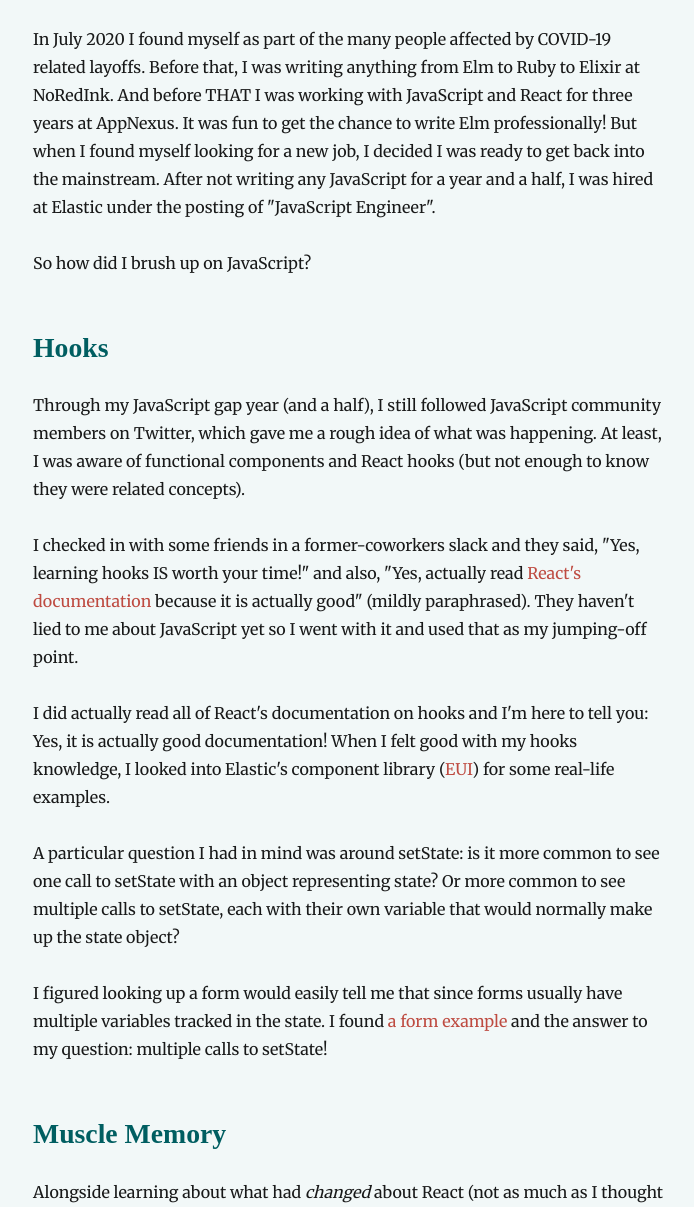
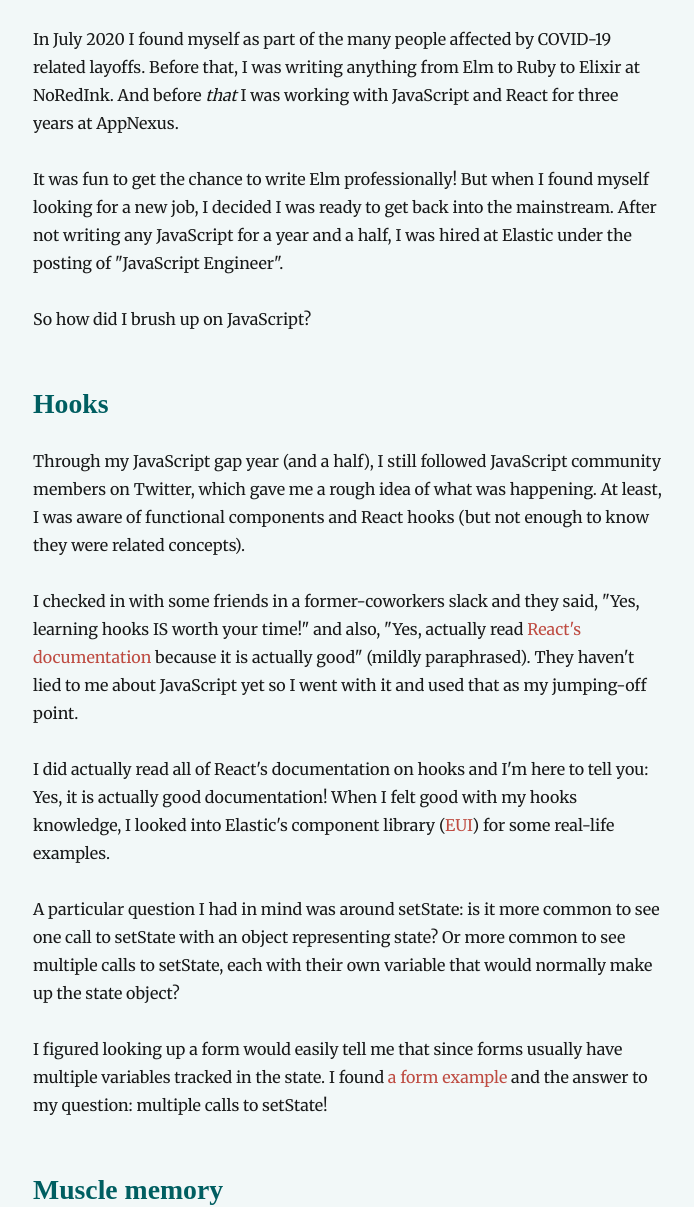
Before and after one commit to glitteringkatie/glitteringkatie.com, a Gatsby site: page /keeping-up-with-the-javascripts/ in a window 1280 px wide. Shown: the part 225-1432 px from the top of the page, without its empty margins (292-986 px from the left). Built offline with nearby package versions, Linux system fonts and the light colour scheme; Gatsby itself is replaced by a stand-in of ours; some packages are replaced by stand-ins of ours; a web font is replaced by a local one.

Commit message:
Minor edits

```diff
--- a/content/blog/keeping-up-with-the-javascripts/index.md
+++ b/content/blog/keeping-up-with-the-javascripts/index.md
@@ -3,7 +3,9 @@
 date: "2020-11-23"
 ---
 
-In July 2020 I found myself as part of the many people affected by COVID-19 related layoffs. Before that, I was writing anything from Elm to Ruby to Elixir at NoRedInk. And before THAT I was working with JavaScript and React for three years at AppNexus. It was fun to get the chance to write Elm professionally! But when I found myself looking for a new job, I decided I was ready to get back into the mainstream. After not writing any JavaScript for a year and a half, I was hired at Elastic under the posting of "JavaScript Engineer".
+In July 2020 I found myself as part of the many people affected by COVID-19 related layoffs. Before that, I was writing anything from Elm to Ruby to Elixir at NoRedInk. And before _that_ I was working with JavaScript and React for three years at AppNexus.
+
+It was fun to get the chance to write Elm professionally! But when I found myself looking for a new job, I decided I was ready to get back into the mainstream. After not writing any JavaScript for a year and a half, I was hired at Elastic under the posting of "JavaScript Engineer".
 
 So how did I brush up on JavaScript?
 
@@ -19,7 +21,7 @@
 
 I figured looking up a form would easily tell me that since forms usually have multiple variables tracked in the state. I found [a form example](https://elastic.github.io/eui/#/forms/form-layouts#form-and-form-rows) and the answer to my question: multiple calls to setState!
 
-## Muscle Memory
+## Muscle memory
 
 Alongside learning about what had _changed_ about React (not as much as I thought would have changed), I also wanted to get my muscle memory for JavaScript back. Brush off the dust, so to speak.
 
@@ -63,7 +65,7 @@
 
 Verifying my assumptions and understandings with someone who works day to day in JavaScript significantly helped me gain my JavaScript confidence back.
 
-## One Month In
+## One month in
 
 I am writing JavaScript again! One month in, I have had a few moments where I've gone to write something and it comes out in pseudocode-gibberish (looking at you, [switch/case](https://developer.mozilla.org/en-US/docs/Web/JavaScript/Reference/Statements/switch)), but for the most part, I'm back to writing JavaScript fluidly again.
 
```
